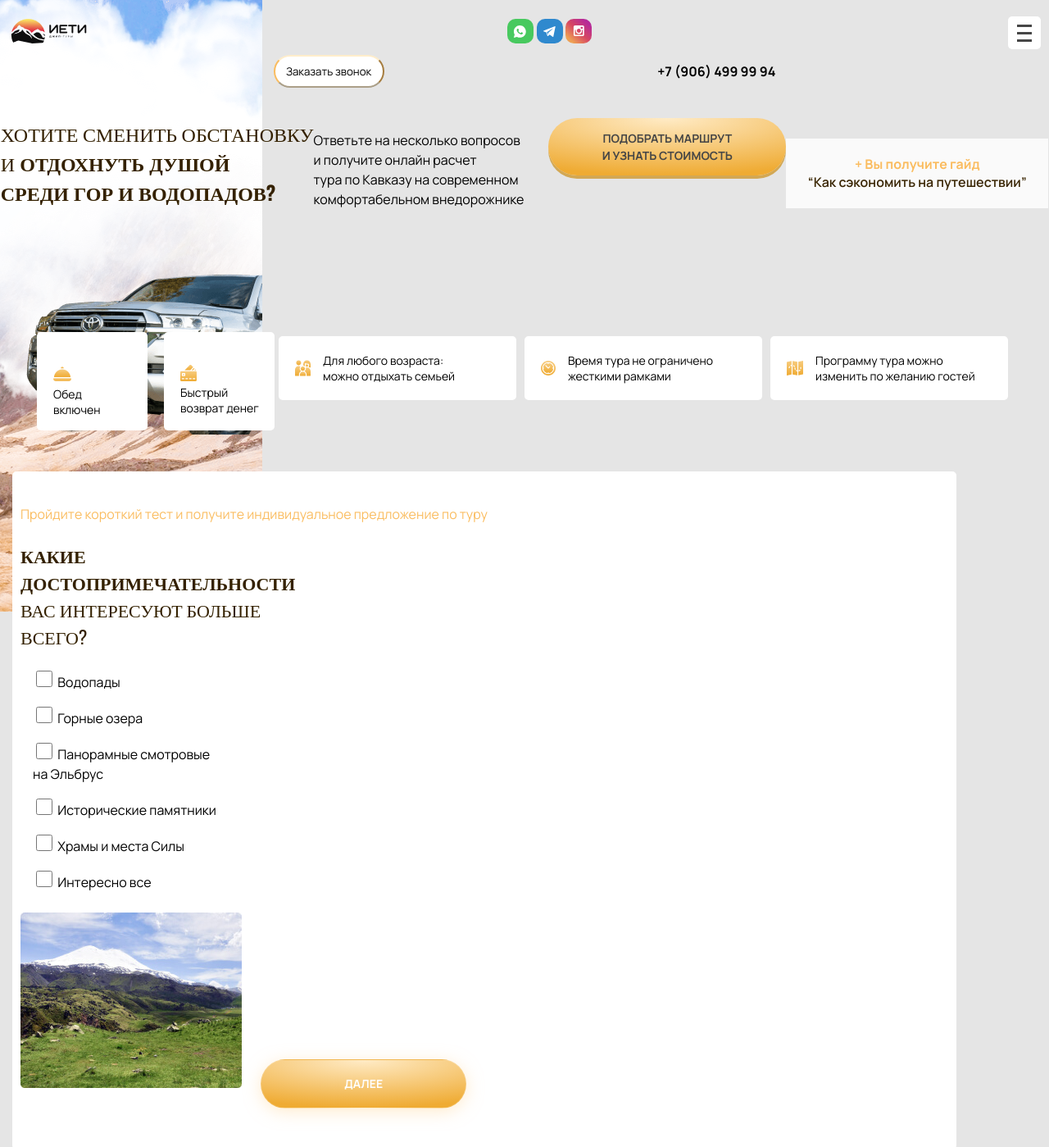
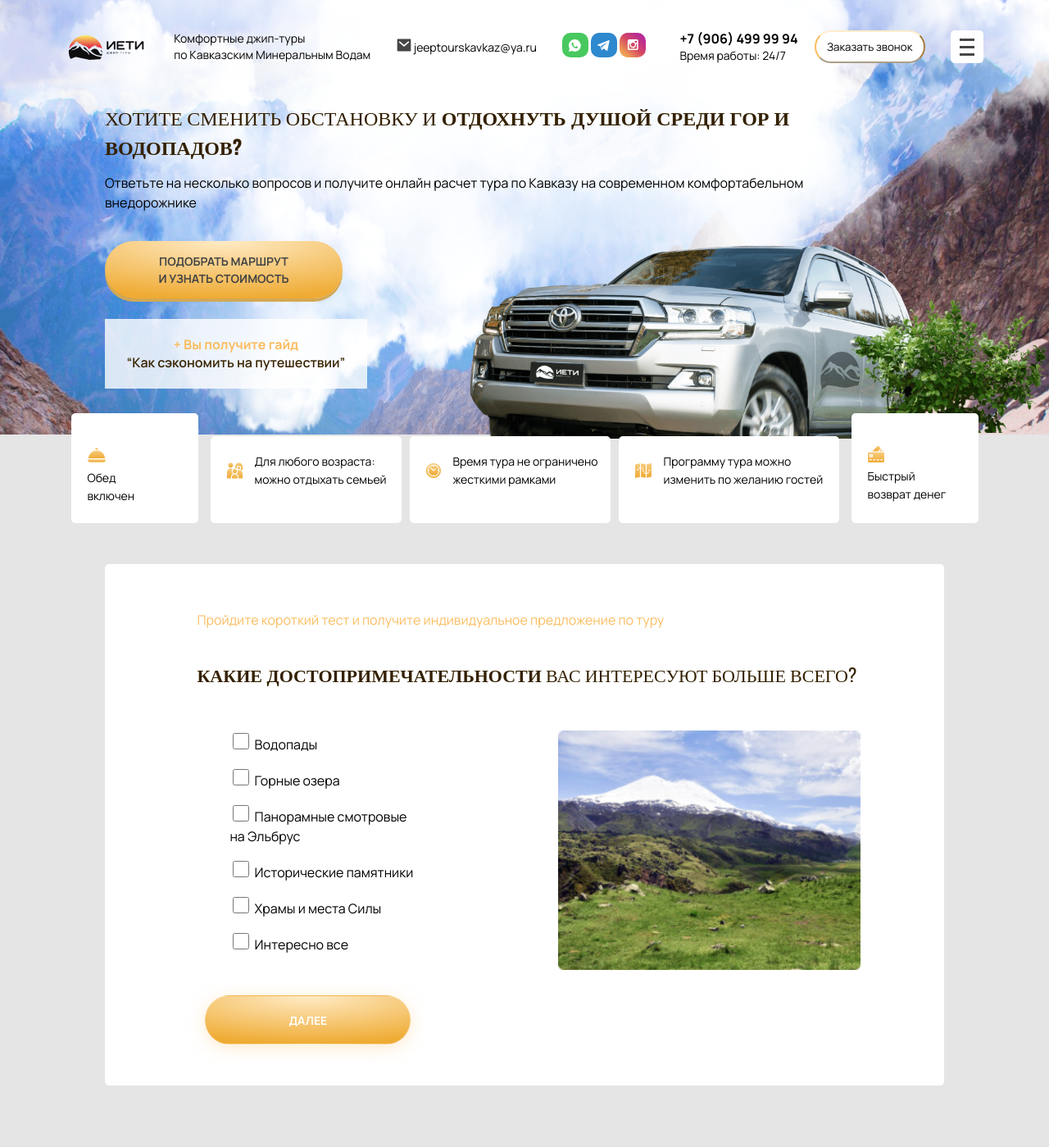
Before and after one commit to EvgeKat/yeti-jeep, a plain HTML site: page index.html in a window 1280 px wide. Shown: the top 1399 px of the page at 82% size. Drawn offline with nearby package versions, Linux system fonts and the light colour scheme.

Commit message:
feat: add adaptive, change html

```diff
--- a/index.html
+++ b/index.html
@@ -21,51 +21,54 @@
 
   <body class="body">
     <header>
-      <div class="header--icon">
-        <div>
+      <div class="header">
+        <div class="header--all">
+          <div class="header--yeti">
             <img src="assets/yeti.png" alt="yeti" />
+            <span class="header--none">
+             Комфортные джип-туры<br />по Кавказским Минеральным Водам
+            </span>
+            <span class="header--none">
+              <img src="assets/ya.svg" alt="ya" /> jeeptourskavkaz@ya.ru
+            </span>
           </div>
-
           <div>
             <a href=""><img src="assets/watsapp.svg" alt="watsapp" /></a>
             <a href=""><img src="assets/telegramm.svg" alt="telegramm" /></a>
             <a href=""><img src="assets/insta.svg" alt="insta" /></a>
           </div>
-
           <div class="hamburger" id="hamburger-icon">
             <span class="line line1"></span>
             <span class="line line2"></span>
             <span class="line line3"></span>
           </div>
-      </div>
-
           <div class="header--number">
             <button class="header--button">Заказать звонок</button>
-        <p class="number">+7 (906) 499 99 94</p>
+            <p class="number">+7 (906) 499 99 94 <span class="header--none"> Время работы: 24/7 </span></p>
+        </div>
       </div>
     </header>
 
     <main>
-      <section></section>
-
       <section class="block-one">
         <span class="block-one--question">
-          Хотите сменить обстановку<br />
-          и<b> отдохнуть душой<br />среди гор и водопадов?</b>
+          Хотите сменить обстановку и<b>
+            отдохнуть душой среди гор и водопадов?</b
+          >
         </span>
         <span class="block-one--text">
-          Ответьте на несколько вопросов<br />и получите онлайн расчет<br />
-          тура по Кавказу на современном<br />
-          комфортабельном внедорожнике
+          Ответьте на несколько вопросов и получите онлайн расчет тура по
+          Кавказу на современном комфортабельном внедорожнике
         </span>
         <button class="block-one--button">
           подобрать маршрут<br />
           и узнать стоимость
         </button>
-
         <div class="block-one--gaid">
           <span class="gaid-ogange">+ Вы получите гайд </span><br />
           <span class="gaid-brown">“Как сэкономить на путешествии”</span>
+        </div>
+
       </div>
       </section>
 
@@ -79,7 +82,6 @@
             </div>
           </div>
         </div>
-
         <div class="block-two--group">
           <div class="group--text">
             <img src="assets/group.svg" alt="group" />
@@ -89,7 +91,6 @@
             </div>
           </div>
         </div>
-
         <div class="block-two--fam">
           <div class="fam--text">
             <img src="assets/fam.svg" alt="fam" />
@@ -99,7 +100,6 @@
             </div>
           </div>
         </div>
-
         <div class="block-two--time">
           <div class="time--text">
             <img src="assets/time.svg" alt="time" />
@@ -109,7 +109,6 @@
             </div>
           </div>
         </div>
-
         <div class="block-two--programm">
           <div class="programm--text">
             <img src="assets/programm.svg" alt="programm" />
@@ -122,19 +121,14 @@
       </section>
 
       <section class="block-three">
-        <div>
+        <div class="block-three--container">
           <p class="block-three--text">
             Пройдите короткий тест и получите индивидуальное предложение по туру
           </p>
           <p class="block-three--question">
-            <b
-              >Какие<br />
-              достопримечательности</b
-            ><br />
-            Вас интересуют больше<br />
-            всего?
+            <b>Какие достопримечательности</b> Вас интересуют больше всего?
           </p>
-          <div>
+          <div class="input">
             <div class="input">
               <input type="checkbox" name="waterfalls" /> Водопады<br />
             </div>
--- a/style.css
+++ b/style.css
@@ -13,19 +13,32 @@ body {
   margin: 0 auto;
   background-image: url(assets/clouds.png), url(assets/dombay.png);
   background-repeat: no-repeat;
+  background-size: 100% 40%;
+  margin-bottom: 20%;
 }
 
 header {
+  /*padding-top: 20px;*/
+}
+
+.header {
+  margin: 0 auto;
   padding-top: 20px;
 }
 
-.header--icon {
+/*.header--icon {
   display: flex;
   flex-wrap: wrap;
   justify-content: space-between;
   align-items: center;
   padding-left: 10px;
   padding-right: 10px;
+}*/
+
+.header--all {
+  display: flex;
+  flex-wrap: wrap;
+  justify-content: space-around;
 }
 
 .header--number {
@@ -48,6 +61,7 @@ header {
   font-weight: bold;
   font-size: 16px;
   line-height: 22px;
+  padding-left: 10px;
 }
 
 .hamburger {
@@ -85,6 +99,12 @@ header {
   transform: rotate(45deg) translate(-6px, -6px);
 }
 
+main {
+  background-image: url(assets/car.png);
+  background-repeat: no-repeat;
+  background-position: 120% 23%;
+}
+
 .block-one {
   display: flex;
   flex-wrap: wrap;
@@ -98,6 +118,7 @@ header {
   line-height: 36px;
   color: #342100;
   text-transform: uppercase;
+  padding-left: 7%;
 }
 
 .block-one--text {
@@ -106,6 +127,7 @@ header {
   padding-top: 15px;
   padding-bottom: 35px;
   padding-right: 30px;
+  padding-left: 7%;
 }
 
 .block-one--gaid {
@@ -156,9 +178,6 @@ header {
   flex-wrap: wrap;
   justify-content: center;
   padding-top: 115px;
-  background-image: url(assets/car.png);
-  background-repeat: no-repeat;
-  background-position: 0 -65px;
 }
 
 .block-two--food {
@@ -217,8 +236,12 @@ header {
   padding-bottom: 50px;
   background-color: #ffffff;
   margin-top: 45px;
-  margin-left: 15px;
+  margin-left: auto;
+  margin-right: auto;
   border-radius: 5px;
+}
+.header--none {
+  display: none;
 }
 
 .block-three--text {
@@ -227,6 +250,7 @@ header {
   color: #fabd61;
   padding-top: 40px;
   padding-left: 10px;
+  padding-right: 5px;
 }
 
 .block-three--question {
@@ -248,9 +272,10 @@ input {
   padding-left: 25px;
   padding-bottom: 15px;
 }
+
 .mountains {
   margin-left: 10px;
-  margin-top: 10px;
+  /*margin-top: 10px;*/
 }
 
 .block-three--button {
@@ -275,3 +300,327 @@ input {
   margin-left: 20px;
   margin-top: 20px;
 }
+
+@media (min-width: 414px) {
+  .block-three--container {
+    padding-left: 10%;
+    padding-right: 5%;
+  }
+
+  .header {
+    width: 80%;
+  }
+
+  .block-two--food,
+  .block-two--group {
+    width: calc(135px + 1em);
+  }
+
+  .block-two--fam,
+  .block-two--programm,
+  .block-two--time {
+    width: calc(290px + 2em);
+  }
+}
+
+@media (min-width: 568px) {
+  .header--all {
+    width: 80%;
+    margin: 0 auto;
+  }
+
+  .block-three--container {
+    padding-left: 20%;
+    padding-right: 10%;
+  }
+
+  .block-one {
+    margin: 0 20%;
+  }
+
+  .block-two {
+    margin: 0 10%;
+  }
+}
+
+@media (min-width: 768px) {
+  main {
+    background-image: url(assets/carLarge.png);
+    background-repeat: no-repeat;
+    background-position: 160% 25%;
+    background-size: 80%;
+  }
+
+  .header {
+    display: flex;
+    flex-flow: wrap;
+  }
+
+  .header--all {
+    width: 100%;
+    align-items: center;
+  }
+
+  .header--button {
+    order: 2;
+  }
+
+  .number {
+    order: 1;
+    padding-right: 20px;
+  }
+
+  .hamburger {
+    order: 5;
+  }
+
+  .block-two {
+    margin: 0 20%;
+  }
+
+  .block-three--container {
+    display: flex;
+    flex-flow: wrap;
+    justify-content: space-between;
+    width: 80%;
+    padding-left: 10%;
+    padding-right: 5%;
+  }
+
+  .block-three--question {
+    padding-bottom: 30px;
+  }
+
+  .mountains {
+    width: 45%;
+    height: 20%;
+  }
+}
+
+@media (min-width: 992px) {
+  body {
+    background-image: url(assets/cloudsLarge.png), url(assets/dombayLarge.png);
+    background-size: auto;
+  }
+
+  main {
+    background-position: 120% 21.5%;
+    background-size: 70%;
+  }
+
+  .block-one {
+    justify-content: left;
+    flex-direction: column;
+    padding-top: 30px;
+    margin-left: 10%;
+  }
+
+  .block-two {
+    margin: 0 25%;
+  }
+
+  .block-one--text,
+  .block-one--question {
+    padding-left: 0;
+  }
+}
+
+@media (min-width: 1200px) {
+  body {
+    background-image: url(assets/cloudsLarge.png), url(assets/dombayLarge.png);
+    background-size: 100% 40%;
+  }
+
+  main {
+    background-image: url(assets/trees.png), url(assets/carLarge.png);
+    background-repeat: no-repeat;
+    background-position: 100% 25%, 100% 10%;
+    background-size: 20%, 65%;
+  }
+
+  .header {
+    width: 90%;
+    font-size: 14px;
+    line-height: 20px;
+  }
+
+  .header--none {
+    display: block;
+    font-size: 14px;
+    line-height: 20px;
+    font-weight: 400;
+  }
+
+  /*.number {
+    color: #efab33;
+  }*/
+
+  .header--yeti {
+    display: contents;
+  }
+
+  .block-two {
+    margin: 0;
+    padding-top: 30px;
+    align-items: flex-end;
+    font-size: 16px;
+    line-height: 22px;
+  }
+
+  .block-two--food {
+    width: 155px;
+    height: 134px;
+  }
+
+  .block-two--group {
+    width: 155px;
+    height: 134px;
+    order: 5;
+  }
+
+  .block-two--fam {
+    width: 233px;
+    height: 106px;
+  }
+
+  .block-two--time {
+    width: 245px;
+    height: 106px;
+  }
+
+  .block-two--programm {
+    width: 269px;
+    height: 106px;
+  }
+
+  .block-three {
+    width: 80%;
+  }
+}
+
+@media (min-width: 1400px) {
+  main {
+    background-position: 100% 28%, 120% 15%;
+  }
+
+  .header {
+    width: 80%;
+  }
+
+  .block-one {
+    margin: 0 10%;
+    padding-top: 90px;
+  }
+
+  .block-one--question {
+    width: 65%;
+    font-size: 38px;
+    line-height: 56px;
+  }
+
+  .block-one--text {
+    width: 55%;
+    font-size: 20px;
+    line-height: 27px;
+  }
+
+  .block-three--text {
+    font-size: 20px;
+    line-height: 30px;
+  }
+
+  .block-three--question {
+    font-size: 38px;
+    line-height: 56px;
+  }
+
+  .block-three--button {
+    width: 231px;
+    font-size: 16px;
+  }
+
+  .mountains {
+    width: 430px;
+    height: 340px;
+  }
+}
+
+@media (min-width: 1505px) {
+  .block-three {
+    width: 75%;
+  }
+
+  .input {
+    padding: 0 10%;
+  }
+
+  .block-three--button {
+    margin: 0 10%;
+  }
+}
+
+@media (min-width: 1700px) {
+  main {
+    background-position: 100% 25%, 100% 7%;
+  }
+}
+
+@media (min-width: 1920px) {
+  body {
+    background-size: 100% 50%;
+  }
+
+  main {
+    background-position: 95% 36%, 80% 18%;
+  }
+
+  .header {
+    width: calc(100% - 38%);
+  }
+
+  .block-one {
+    width: calc(100% - 38%);
+    margin: 0 auto;
+  }
+
+  .block-one--button {
+    width: 334px;
+    height: 80px;
+    margin-left: 20px;
+    margin-bottom: 30px;
+  }
+
+  .block-two {
+    width: calc(100% - 38%);
+    justify-content: space-between;
+    margin: 0 auto;
+    padding-top: 70px;
+  }
+
+  .block-three {
+    width: calc(100% - 38%);
+  }
+
+  .block-three--container {
+    padding-left: 90px;
+  }
+
+  .block-three--text {
+    padding-top: 40px;
+  }
+
+  .block-three--question {
+    margin: 0;
+    padding: 0;
+    padding-right: 350px;
+    padding-bottom: 40px;
+  }
+
+  .input {
+    padding-left: 45px;
+    padding-bottom: 10px;
+  }
+
+  .mountains {
+  }
+}
```
Also changed, not shown: assets/carLarge.png (added), assets/cloudsLarge.png (added), assets/dombayLarge.png (added), assets/trees.png (added), assets/ya.svg (added). Lines whose indentation alone changed are shown as unchanged.
